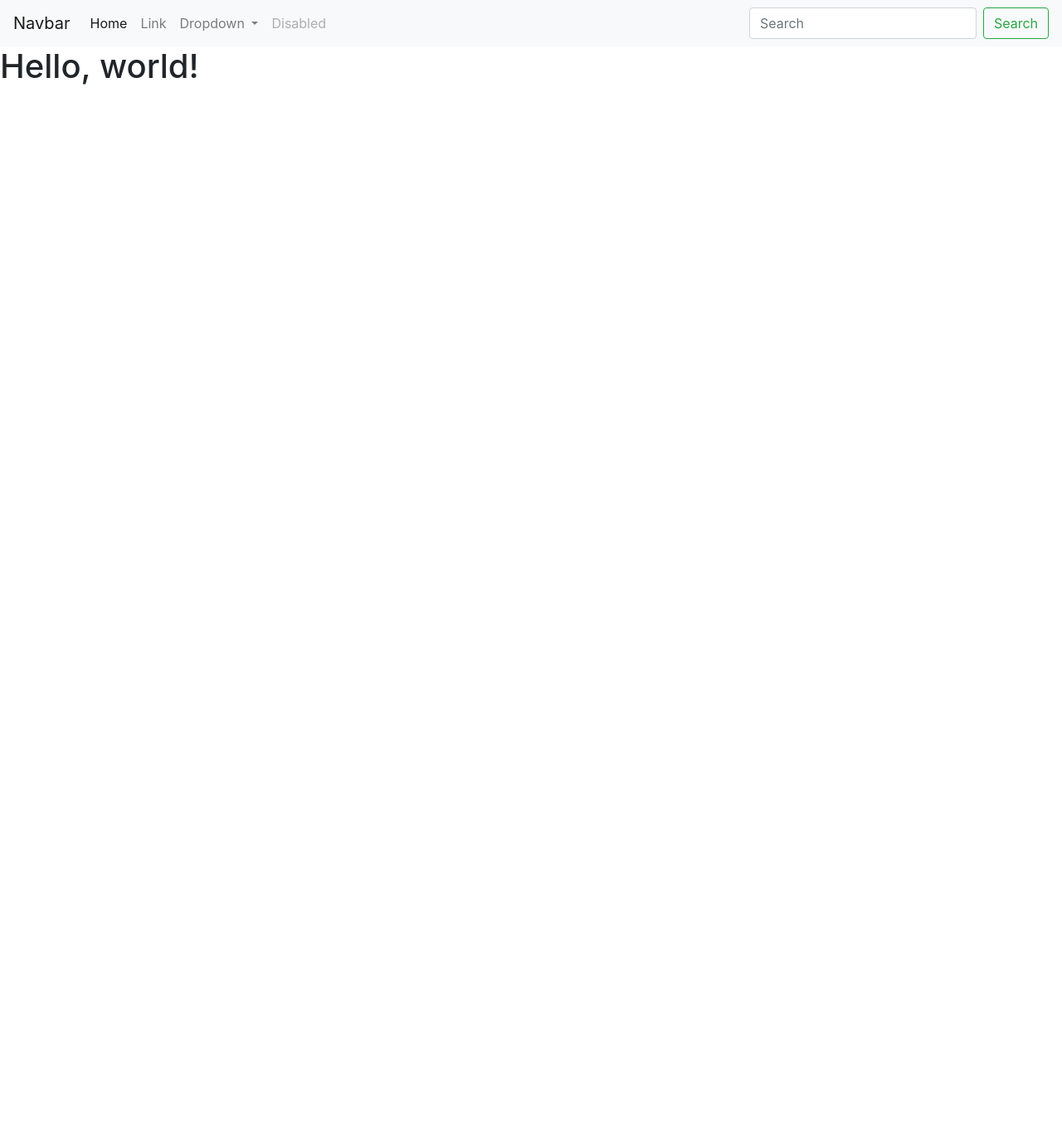
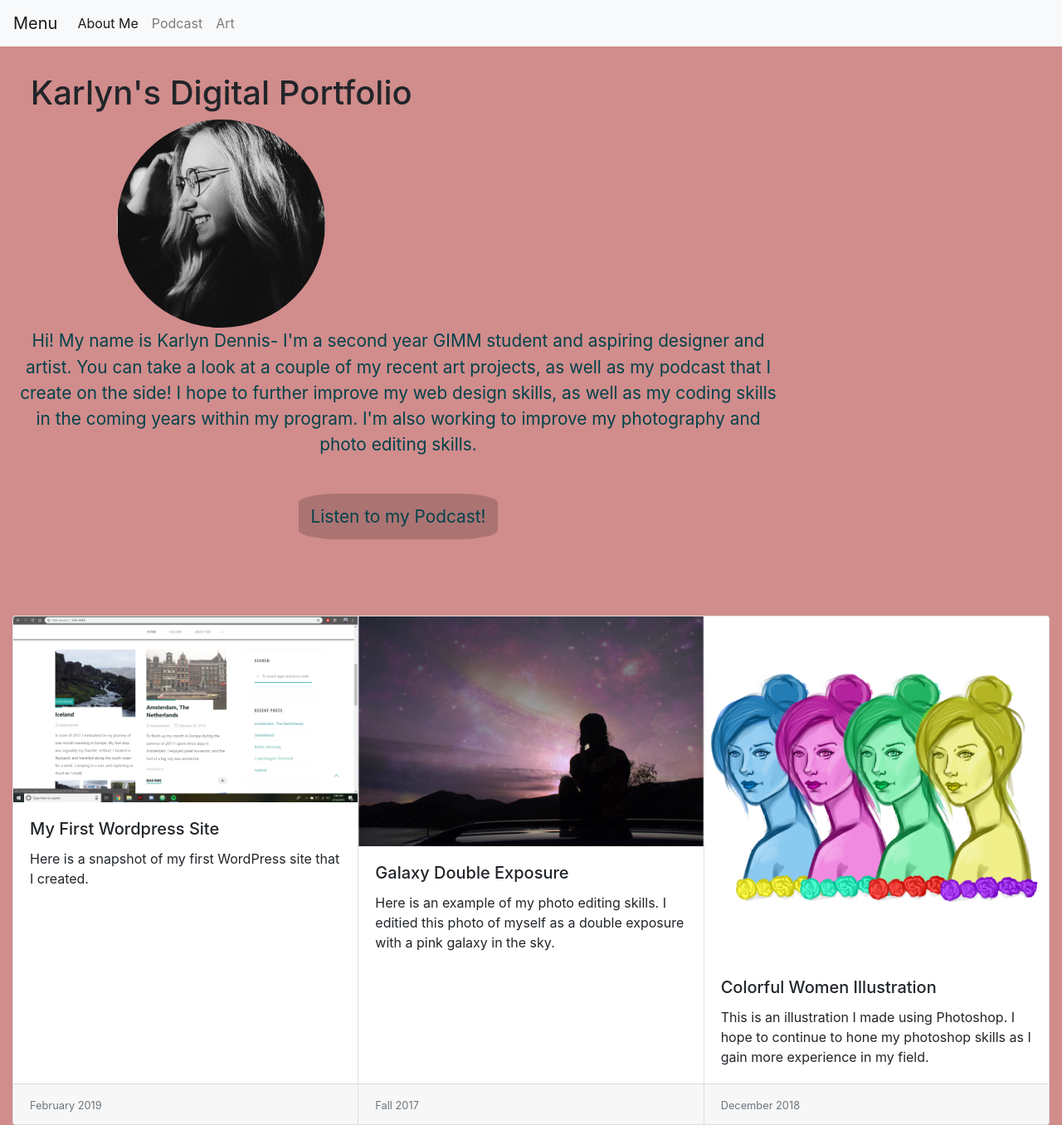
Before and after one commit to karlyndennis/KarlynSite, a plain HTML site: page index.html in a window 1280 px wide. Shown: the whole page at 83% size. Before the commit the page ends 800 px from the top, so only its background shows below. Drawn offline with nearby package versions, Linux system fonts and the light colour scheme.

Commit message:
Update Index

```diff
--- a/index.html
+++ b/index.html
@@ -7,46 +7,81 @@
 
     <!-- Bootstrap CSS -->
     <link rel="stylesheet" href="https://stackpath.bootstrapcdn.com/bootstrap/4.3.1/css/bootstrap.min.css" integrity="sha384-ggOyR0iXCbMQv3Xipma34MD+dH/1fQ784/j6cY/iJTQUOhcWr7x9JvoRxT2MZw1T" crossorigin="anonymous">
-
-    <title>Hello, world!</title>
+	<link rel="icon" type="image/png" href="images/Emblem.png"/>
+	<link rel="stylesheet" href="GroupSiteStyles.css"/>
+    <title>Karlyn Dennis</title>
   </head>
   <body>
+
     <nav class="navbar navbar-expand-lg navbar-light bg-light">
-  <a class="navbar-brand" href="#">Navbar</a>
-  <button class="navbar-toggler" type="button" data-toggle="collapse" data-target="#navbarSupportedContent" aria-controls="navbarSupportedContent" aria-expanded="false" aria-label="Toggle navigation">
+    <a class="navbar-brand" href="#">Menu</a>
+    <button class="navbar-toggler" type="button" data-toggle="collapse" data-target="#navbarNav" aria-controls="navbarNav" aria-expanded="false" aria-label="Toggle navigation">
       <span class="navbar-toggler-icon"></span>
     </button>
-
-  <div class="collapse navbar-collapse" id="navbarSupportedContent">
-    <ul class="navbar-nav mr-auto">
+    <div class="collapse navbar-collapse" id="navbarNav">
+      <ul class="navbar-nav">
         <li class="nav-item active">
-        <a class="nav-link" href="#">Home <span class="sr-only">(current)</span></a>
+          <a class="nav-link" href="#">About Me <span class="sr-only">(current)</span></a>
         </li>
         <li class="nav-item">
-        <a class="nav-link" href="#">Link</a>
-      </li>
-      <li class="nav-item dropdown">
-        <a class="nav-link dropdown-toggle" href="#" id="navbarDropdown" role="button" data-toggle="dropdown" aria-haspopup="true" aria-expanded="false">
-          Dropdown
-        </a>
-        <div class="dropdown-menu" aria-labelledby="navbarDropdown">
-          <a class="dropdown-item" href="#">Action</a>
-          <a class="dropdown-item" href="#">Another action</a>
-          <div class="dropdown-divider"></div>
-          <a class="dropdown-item" href="#">Something else here</a>
-        </div>
+          <a class="nav-link" href="#">Podcast</a>
         </li>
         <li class="nav-item">
-        <a class="nav-link disabled" href="#" tabindex="-1" aria-disabled="true">Disabled</a>
+          <a class="nav-link" href="#">Art</a>
         </li>
       </ul>
-    <form class="form-inline my-2 my-lg-0">
-      <input class="form-control mr-sm-2" type="search" placeholder="Search" aria-label="Search">
-      <button class="btn btn-outline-success my-2 my-sm-0" type="submit">Search</button>
-    </form>
     </div>
   </nav>
-    <h1>Hello, world!</h1>
+<div class="container-fluid">
+	<!-- Biography Picture and Text -->
+	<div class="row bioHolder">
+		<div class="col-md-5">
+      <h1> Karlyn's Digital Portfolio </h1>
+			<img src="images/Karlyn.png" class="bioImage"/>
+		</div>
+		<div class="col-md-9">
+			<p class="bioText">Hi! My name is Karlyn Dennis- I'm a second year GIMM student and aspiring designer and artist. You can take a look at a couple of my recent art projects, as well as my podcast that I create on the side! I hope to further improve my web design skills, as well as my coding skills in the coming years within my program. I'm also working to improve my photography and photo editing skills. </p>
+      <p>&nbsp;</p>
+			<p class="bioText">
+				<a href="https://anchor.fm/trying-our-best" class="linkButton">Listen to my Podcast!</a>
+			</p>
+		</div>
+	</div>
+  <div class="card-group">
+    <div class="card">
+      <image src="images/WordpressK.PNG" class="card-img-top" alt="...">
+      <div class="card-body">
+        <h5 class="card-title">My First Wordpress Site</h5>
+        <p class="card-text">Here is a snapshot of my first WordPress site that I created.</p>
+      </div>
+      <div class="card-footer">
+        <small class="text-muted">February 2019</small>
+      </div>
+    </div>
+    <div class="card">
+    <image src="images/KPhotography.PNG" class="card-img-top" alt="...">
+      <div class="card-body">
+        <h5 class="card-title">Galaxy Double Exposure</h5>
+        <p class="card-text">Here is an example of my photo editing skills. I editied this photo of myself as a double exposure with a pink galaxy in the sky.</p>
+      </div>
+      <div class="card-footer">
+        <small class="text-muted">Fall 2017</small>
+      </div>
+    </div>
+    <div class="card">
+      	<image src="images/ColorfulWomen.png" class="card-img-top" alt="...">
+      <div class="card-body">
+        <h5 class="card-title">Colorful Women Illustration</h5>
+        <p class="card-text">This is an illustration I made using Photoshop. I hope to continue to hone my photoshop skills as I gain more experience in my field.</p>
+      </div>
+      <div class="card-footer">
+        <small class="text-muted">December 2018 </small>
+      </div>
+    </div>
+  </div>
+	<div class="row">
+</div>
+</div>
 
     <!-- Optional JavaScript -->
     <!-- jQuery first, then Popper.js, then Bootstrap JS -->
```
Lines whose indentation alone changed are shown as unchanged.
